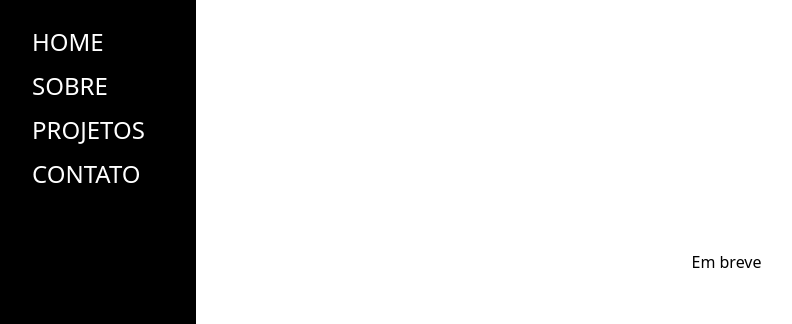
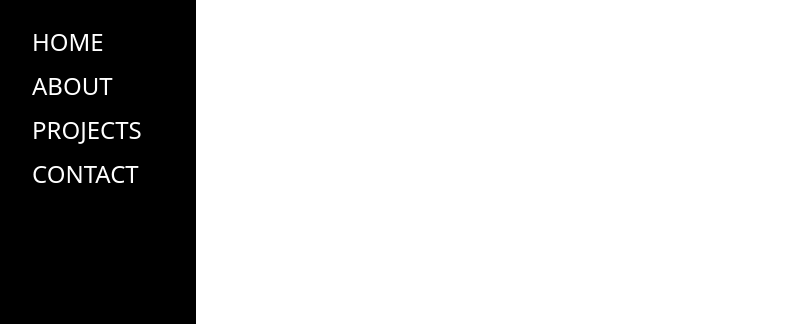
Before and after one commit to elionaimelo/portfolio, a Nuxt app: page /projetos in a window 1280 px wide. Shown: the part 138-462 px from the top of the page, without its empty margins (16-808 px from the left). Built offline with nearby package versions, Linux system fonts and the light colour scheme.

Commit message:
feat: add English versions of project and contact pages, and update sidebar links for consistency

```diff
--- a/components/layouts/sidebar.vue
+++ b/components/layouts/sidebar.vue
@@ -17,25 +17,25 @@
           Home
         </NuxtLink>
         <NuxtLink
-          to="/sobre"
+          to="/about"
           class="block mb-3 text-xl md:text-2xl"
           @click="closeSidebar"
         >
-          Sobre
+          About
         </NuxtLink>
         <NuxtLink
-          to="/projetos"
+          to="/projects"
           class="block mb-3 text-xl md:text-2xl"
           @click="closeSidebar"
         >
-          Projetos
+          Projects
         </NuxtLink>
         <NuxtLink
-          to="/contato"
+          to="/contact"
           class="block mb-3 text-xl md:text-2xl"
           @click="closeSidebar"
         >
-          Contato
+          Contact
         </NuxtLink>
       </div>
     </aside>
--- a/pages/sobre.vue
+++ b/pages/about.vue
@@ -8,7 +8,7 @@
         :enter="motionEnter"
         :leave="motionLeave"
       >
-        Que bom receber sua visita!
+        It's great to have your visit!
       </p>
       <h1
         class="mt-3 text-3xl font-bold mb-9 sm:text-4xl md:text-5xl"
@@ -17,7 +17,7 @@
         :enter="motionEnter"
         :leave="motionLeave"
       >
-        Seja bem-vindo...
+        Welcome...
       </h1>
     </header>
 
@@ -25,7 +25,7 @@
       <div class="mb-1 text-center md:text-left md:mb-0">
         <img
           src="assets/images/img-sobre.png"
-          alt="Foto de Elionai Melo"
+          alt="Photo of Elionai Melo"
           class="mx-auto md:mx-0 md:max-w-[300px] lg:max-w-[400px] max-w-full h-auto"
           v-motion
           :initial="motionInitial"
@@ -48,8 +48,8 @@
           :enter="motionEnter"
           :leave="motionLeave"
         >
-          <strong><em>Desenvolvedor Frontend</em></strong> mora no
-          <strong><em>Brasil</em></strong>
+          <strong><em>Frontend Developer</em></strong> lives in
+          <strong><em>Brazil</em></strong>
         </p>
 
         <button class="underline">
@@ -87,7 +87,7 @@
         <div class="justify-between mt-6 md:flex">
           <UiBoxInforNumber
             number="10+"
-            text="Anos de experiência..."
+            text="Years of experience..."
             v-motion
             :initial="motionInitial"
             :enter="motionEnter"
@@ -95,7 +95,7 @@
           />
           <UiBoxInforNumber
             number="10+"
-            text="Projetos"
+            text="Projects"
             v-motion
             :initial="motionInitial"
             :enter="motionEnter"
@@ -112,9 +112,9 @@
         >
           Javascript | Vue.js | Vuex | Pinia | Typescript | GraphQL | SOLID |
           React.js | Next.js | Docker | GitLab | Microservices | API Rest | MVC
-          | SOLID | Clean Architecture | Design de Sistemas | Wordpress | MySQL
-          | PostgreSQL | MongoDB | NoSQL | Insomnia | Python | Cypress | Vitest
-          | Jest | SEO | Acessibilidade
+          | SOLID | Clean Architecture | System Design | Wordpress | MySQL |
+          PostgreSQL | MongoDB | NoSQL | Insomnia | Python | Cypress | Vitest |
+          Jest | SEO | Accessibility
         </div>
 
         <blockquote
@@ -125,8 +125,8 @@
           :leave="motionLeave"
         >
           <p>
-            "A tecnologia move o mundo e eu faço parte disso, desenvolvendo
-            soluções para problemas reais."
+            "Technology moves the world, and I am part of it, developing
+            solutions for real problems."
           </p>
         </blockquote>
       </div>
--- a/pages/contato.vue
+++ b/pages/contact.vue
@@ -1,15 +1,15 @@
 <template>
   <section>
     <header>
-      <h3><em>Contato</em></h3>
-      <h1 class="text-2xl">Entre em contato comigo</h1>
+      <h3><em>Contact</em></h3>
+      <h1 class="text-2xl">Get in touch with me</h1>
     </header>
 
     <p class="mt-3">
       <a
         href="mailto:elionai.melo@gmail.com"
         target="_blank"
-        class="text-2xl italic font-bold"
+        class="text-2xl italic font-bold text-transparent bg-gradient-to-r from-yellow-400 to-red-600 bg-clip-text"
       >
         elionai.melo@gmail.com
       </a>
--- a/pages/index.vue
+++ b/pages/index.vue
@@ -14,8 +14,8 @@
         :enter="motionEnter"
         :leave="motionLeave"
       >
-        Meu nome<br />
-        é
+        My name<br />
+        is
         <span class="font-black">
           Elionai <br />
           Melo...
@@ -30,15 +30,15 @@
           :enter="motionEnter"
           :leave="motionLeave"
         >
-          <strong><em>Desenvolvedor Frontend</em></strong> <br />que mora no
-          <strong><em>Brasil</em></strong>
+          <strong><em>Frontend Developer</em></strong> <br />based in
+          <strong><em>Brazil</em></strong>
         </p>
 
         <button
           class="w-full px-6 py-2 font-semibold text-white transition bg-black border border-black md:w-auto hover:bg-white hover:text-black"
           @click="callWhatsApp"
         >
-          Vamos conversar
+          Let's talk
         </button>
 
         <div
@@ -59,7 +59,7 @@
     <div class="flex justify-center mt-8 md:mt-0 md:w-1/2">
       <img
         src="/assets/images/eli-hero-section.png"
-        alt="Foto de Elionai Melo"
+        alt="Photo of Elionai Melo"
         class="max-w-sm md:max-w-lg lg:max-w-xl"
         v-motion
         :initial="motionInitial"
--- /dev/null
+++ b/pages/projects.vue
@@ -0,0 +1,15 @@
+<template>
+  <p>Coming soon</p>
+</template>
+
+<script lang="ts" setup>
+useHead({
+  title: "My Projects",
+  meta: [
+    {
+      name: "description",
+      content: "Check out my amazing projects developed",
+    },
+  ],
+});
+</script>
--- a/pages/projetos.vue
+++ /dev/null
@@ -1,17 +0,0 @@
-<template>
-  <p>Em breve</p>
-</template>
-
-<script lang="ts" setup>
-useHead({
-  title: "Meus Projetos",
-  meta: [
-    {
-      name: "description",
-      content: "Veja meus projetos incríveis desenvolvidos com Nuxt 3.",
-    },
-  ],
-});
-</script>
-
-<style></style>
```
